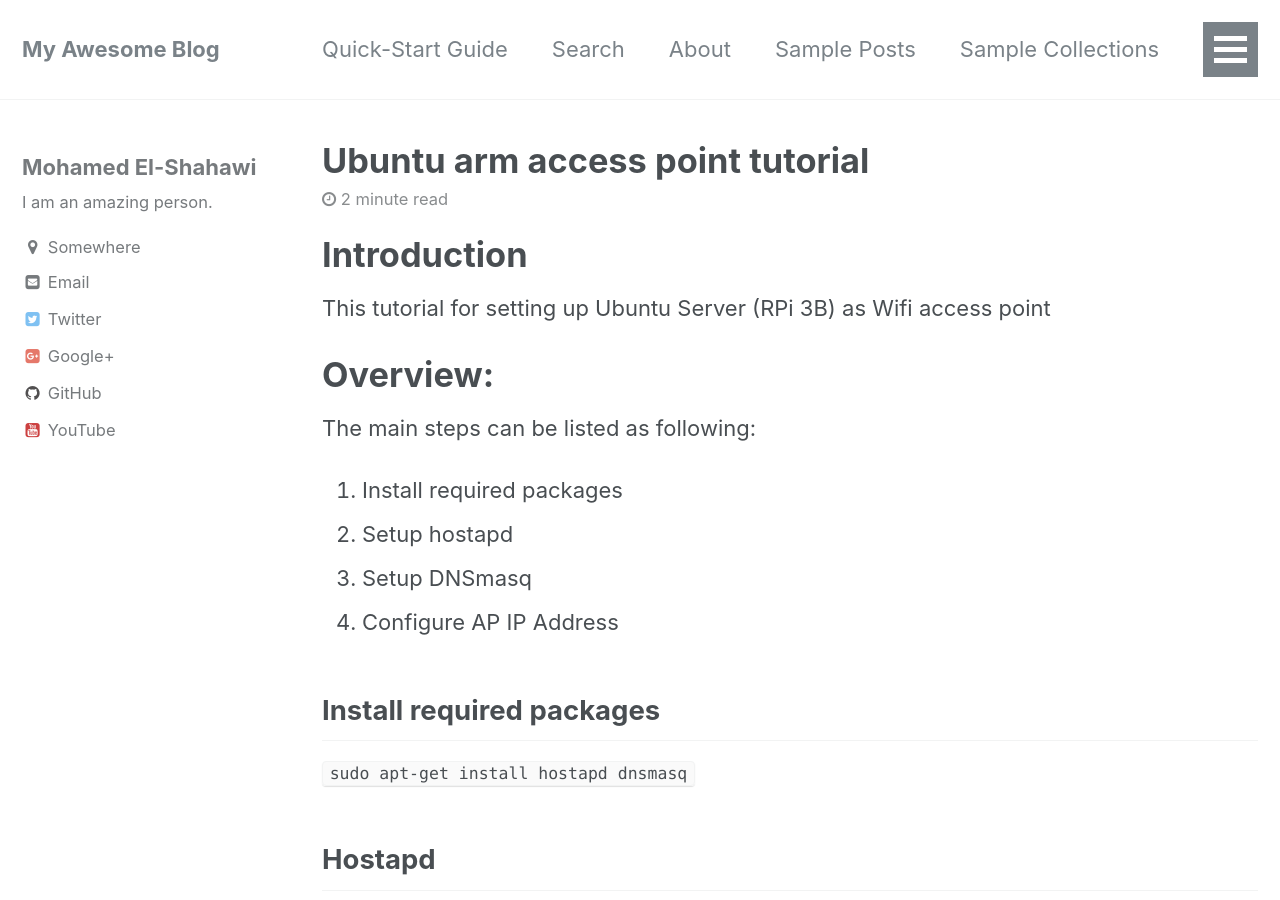
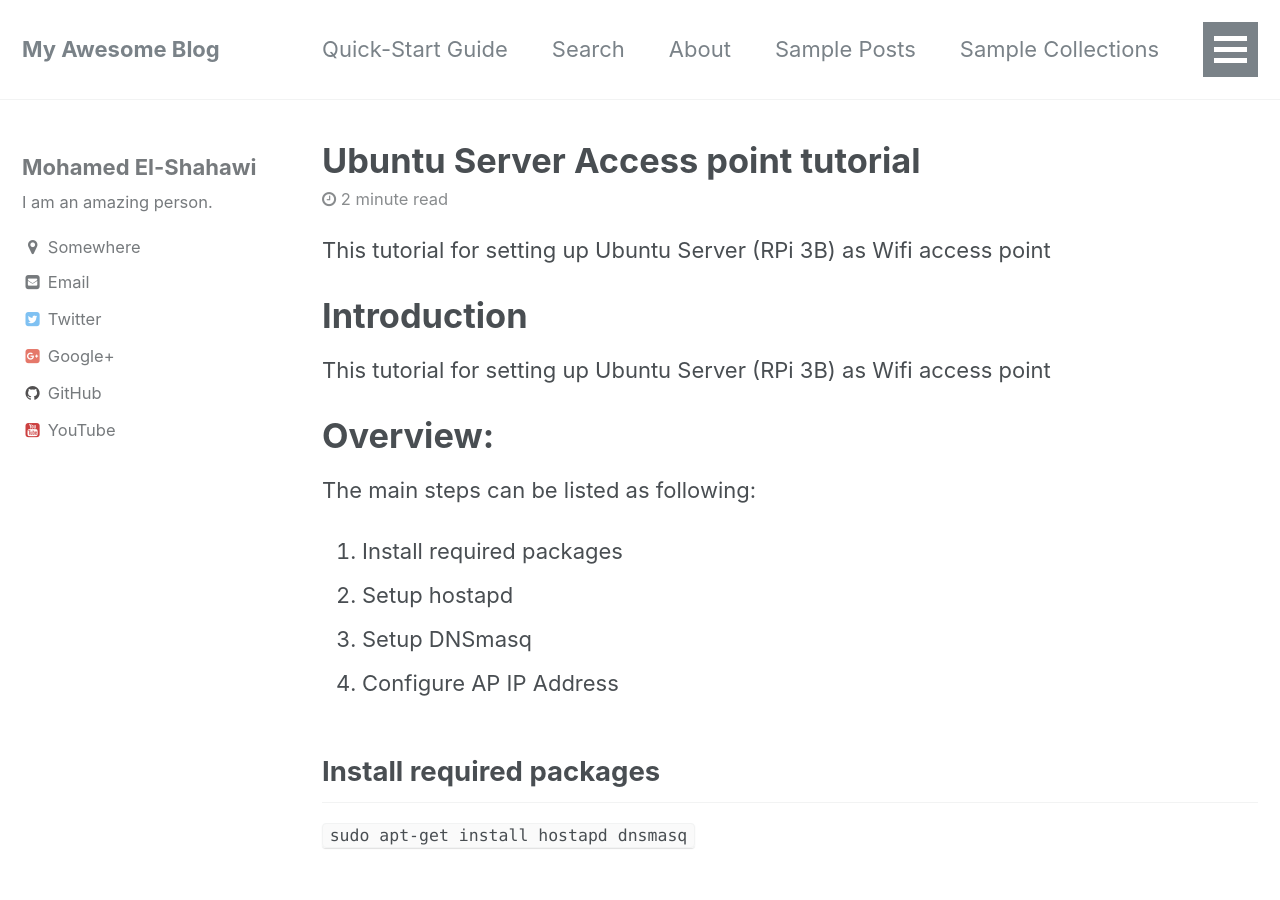
Before and after one commit to ExtremeGTX/extremegtx.github.io, a Jekyll site: the page built from _posts/2019-11-15-Ubuntu ARM Access point tutorial.md, in a window 1280 px wide and 900 px high. Built offline with Jekyll 4.4.1, drawn with Linux system fonts in a browser that asks for light colours; some of the changed text lies outside the part shown.

Commit message:
Update 2019-11-15-Ubuntu ARM Access point tutorial.md

```diff
--- a/_posts/2019-11-15-Ubuntu ARM Access point tutorial.md
+++ b/_posts/2019-11-15-Ubuntu ARM Access point tutorial.md
@@ -1,3 +1,14 @@
+---
+title: "Ubuntu Server Access point tutorial"
+categories:
+  - Linux
+tags:
+  - Linux
+  - wifi
+  - raspberrypi
+---
+This tutorial for setting up Ubuntu Server (RPi 3B) as Wifi access point
+
 # Introduction
 
 This tutorial for setting up Ubuntu Server (RPi 3B) as Wifi access point
```
